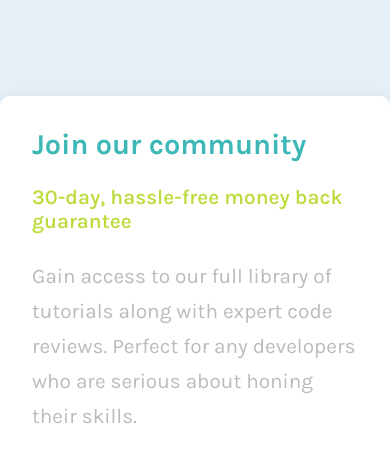
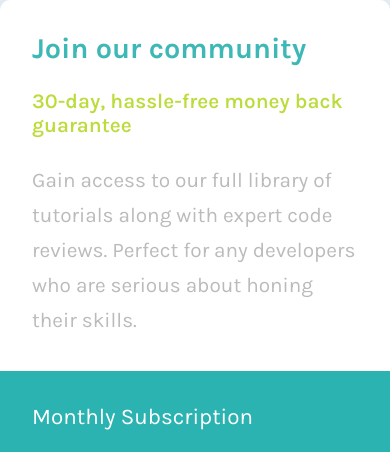
Before and after one commit to R3ygoski/leticia-price-grid-component, a plain HTML site: page index.html in a window 390 px wide. Shown: the top 452 px of the page. Drawn offline with Linux system fonts and the light colour scheme.

Commit message:
Correção de Margem

```diff
--- a/style.css
+++ b/style.css
@@ -170,7 +170,8 @@
 
   /* celulares */
   /* ! Alterado */
-  @media screen and (min-width: 320px) and (max-width:768px) {
+  /* Remove o Min-width pois não é necessário passar ele, isso porque acaba dando uma estranheza em telas menores que 320px */
+  @media screen and (max-width:768px) {
 
     * {
 
@@ -202,16 +203,13 @@
     .container {
       /* ! Alterado */
       display: inline-block;
-      width: clamp(320px, 100%, 400px);
-      margin: 6rem 0;
+      width: clamp(320px, 100%, 425px);
       border-radius: 10px;
 
     }
 
     .container > div {
-
       padding: 2rem;
-
     }
 
     .box-1 {
```
Lines whose indentation alone changed are shown as unchanged.
